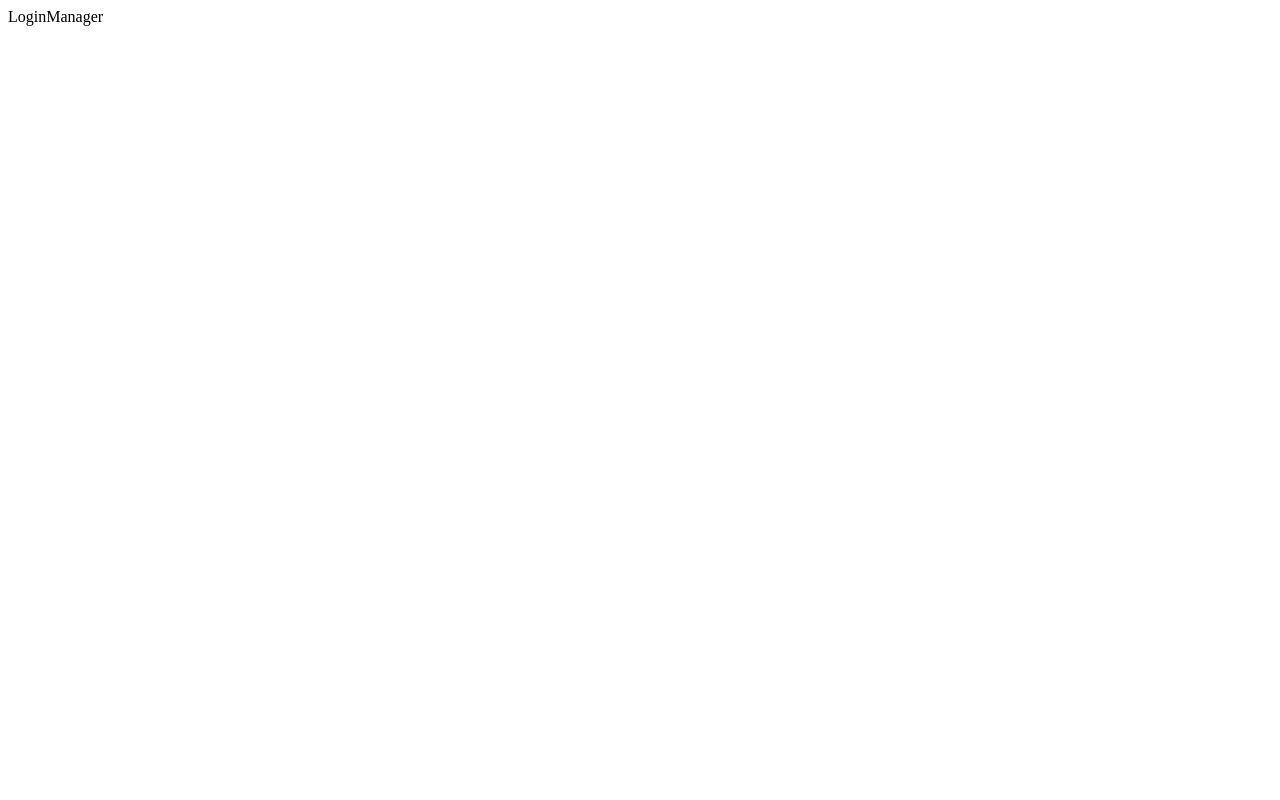
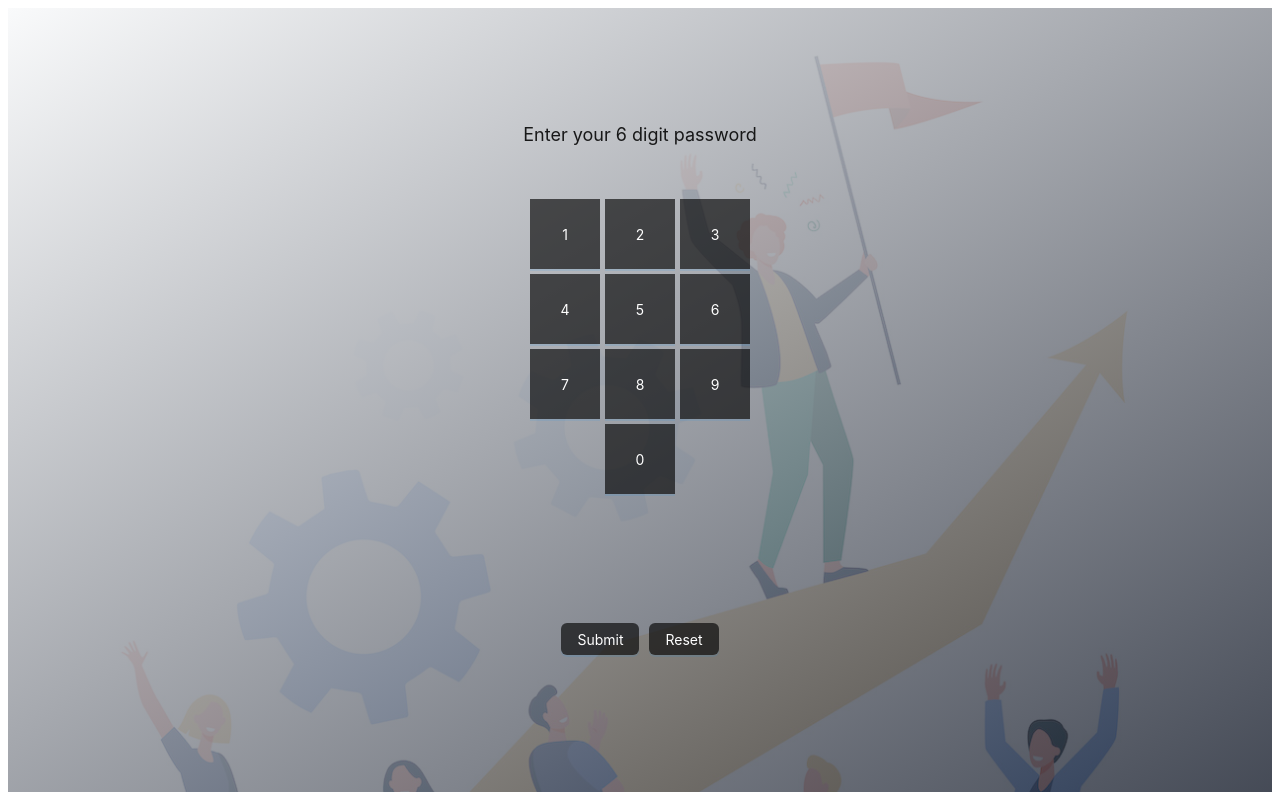
Before and after one commit to Aleks2580/restaurant-management-software, a React (Create React App) app in the folder client/: page /manager in a window 1280 px wide. Built offline with nearby package versions, Linux system fonts and the light colour scheme.

Commit message:
manager auth page

```diff
--- a/client/src/App.js
+++ b/client/src/App.js
@@ -5,6 +5,7 @@ import LoginWaiter from './Components/LoginWaiter/LoginWaiter';
 import MainWaiter from './Components/MainWaiter/MainWaiter';
 import Home from './Components/Home/Home';
 import WrongPassword from './Components/WrongPassword/WrongPassword';
+import MainManager from './Components/MainManager/MainManager';
 
 function App() {
   return (
@@ -15,6 +16,7 @@ function App() {
           <Route path='/manager' element={<LoginManager />} />
           <Route path='/waiter' element={<LoginWaiter />} />
           <Route path='/waiter/main' element={<MainWaiter />} />
+          <Route path='/manager/main' element={<MainManager />} />
           <Route path='/wrong_password' element={<WrongPassword />} />
          </Routes>
     </>
--- a/client/src/Components/Home/Home.jsx
+++ b/client/src/Components/Home/Home.jsx
@@ -47,7 +47,6 @@ const Home = () => {
           {collapsed ? <MenuUnfoldOutlined /> : <MenuFoldOutlined />}
         </Button>
         <Menu
-          // defaultSelectedKeys={["1"]}
           defaultOpenKeys={["sub1"]}
           mode="inline"
           theme="dark"
--- a/client/src/Components/LoginManager/LoginManager.jsx
+++ b/client/src/Components/LoginManager/LoginManager.jsx
@@ -1,6 +1,84 @@
 import React from "react";
+import { useNavigate } from "react-router-dom";
+import { Button, Form } from "antd";
 import style from "./LoginManager.module.css";
+import { useState } from "react";
+import { digits, managers } from "./mockdata";
 
-export default function LoginManager() {
-  return <div>LoginManager</div>;
+export default function Waiter() {
+  const navigate = useNavigate();
+  const [input, setInput] = useState("");
+
+  const inputHandler = (e) => {
+    setInput((prev) => prev + e.target.innerText);
+  };
+
+  const resetHandler = () => {
+    setInput("");
+  };
+
+  const submitHandler = () => {
+    if (managers.password === input) {
+      navigate("/manager/main");
+    } else {
+      setInput("");
+      navigate("/wrong_password");
+    }
+  };
+
+  return (
+    <div className={style.manager}>
+      <Form
+        className={style.form}
+        name="basic"
+        labelCol={{ span: 8 }}
+        wrapperCol={{ span: 16 }}
+        initialValues={{ remember: true }}
+        autoComplete="off"
+      >
+        <span className={style.span}>Enter your 6 digit password</span>
+        <div className={style.digits}>
+          {digits.map((el) => (
+            <Button
+              onClick={inputHandler}
+              className={style.button_manager}
+              type="primary"
+              shape="circle"
+            >
+              {el}
+            </Button>
+          ))}
+        </div>
+        <div>
+          <input
+            className={style.input_manager}
+            value={input
+              .split("")
+              .map((el) => (el = "*"))
+              .join("")}
+          />
+        </div>
+
+        <Form.Item>
+          <div className={style.form_buttons}>
+            <Button
+              onClick={submitHandler}
+              className={style.button}
+              type="primary"
+              htmlType="submit"
+            >
+              Submit
+            </Button>
+            <Button
+              onClick={resetHandler}
+              className={style.button_reset}
+              type="primary"
+            >
+              Reset
+            </Button>
+          </div>
+        </Form.Item>
+      </Form>
+    </div>
+  );
 }
--- a/client/src/Components/LoginManager/LoginManager.module.css
+++ b/client/src/Components/LoginManager/LoginManager.module.css
@@ -14,3 +14,82 @@
   justify-content: center;
   align-items: center;
 }
+
+.digits {
+  display: grid;
+  grid-template-columns: repeat(3, 1fr);
+  grid-template-rows: repeat(4, 1fr);
+  gap: 5px;
+  margin-bottom: 50px;
+  margin-top: 50px;
+}
+
+.digits :first-child {
+  grid-column: 2/3;
+  grid-row: 4/5;
+}
+
+
+.input_manager {
+  margin-bottom: 35px;
+  text-align: center;
+  border: none;
+  letter-spacing: 5px;
+  align-self: center;
+  font-size: 36px;
+  background: none;
+}
+
+.button_manager {
+  width: 70px;
+  height: 70px;
+  border-radius: 0% !important;
+  background-color: rgba(0, 0, 0, 0.637);
+}
+
+.button_manager:hover {
+  background-color: antiquewhite !important;
+  color: rgba(0, 0, 0, 0.637) !important;
+  font-weight: bold;
+}
+
+
+
+.form {
+  width: 300px;
+  display: flex;
+  flex-direction: column;
+  align-items: center;
+  justify-content: center;
+}
+
+.form_buttons {
+  display: flex;
+  flex-direction: row;
+  align-items: center;
+
+}
+.button {
+    margin-right: 10px;
+    background-color: rgba(0, 0, 0, 0.637);
+}
+
+.button:hover {
+  background-color: antiquewhite !important;
+  color: rgba(0, 0, 0, 0.637) !important;
+  font-weight: bold;
+}
+
+.button_reset {
+  background-color: rgba(0, 0, 0, 0.637);
+}
+
+.button_reset:hover {
+  background-color: antiquewhite !important;
+  color: rgba(0, 0, 0, 0.637) !important;
+  font-weight: bold;
+}
+
+.span {
+  font-size: 18px;
+}
--- /dev/null
+++ b/client/src/Components/LoginManager/mockdata.js
@@ -0,0 +1,6 @@
+export const digits = Array.from(Array(10).keys());
+
+export const managers = {
+  name: 'Sam',
+  password: '123456'
+}
--- a/client/src/Components/LoginWaiter/LoginWaiter.module.css
+++ b/client/src/Components/LoginWaiter/LoginWaiter.module.css
@@ -46,6 +46,12 @@
   background-color: rgba(0, 0, 0, 0.637);
 }
 
+.button_waiter:hover {
+  background-color: antiquewhite !important;
+  color: rgba(0, 0, 0, 0.637) !important;
+  font-weight: bold;
+}
+
 
 
 .form {
@@ -59,17 +65,30 @@
 .form_buttons {
   display: flex;
   flex-direction: row;
-  align-items: stretch;
+  align-items: center;
+
 }
 .button {
     margin-right: 10px;
     background-color: rgba(0, 0, 0, 0.637);
-  }
+}
+
+.button:hover {
+  background-color: antiquewhite !important;
+  color: rgba(0, 0, 0, 0.637) !important;
+  font-weight: bold;
+}
 
 .button_reset {
   background-color: rgba(0, 0, 0, 0.637);
 }
 
+.button_reset:hover {
+  background-color: antiquewhite !important;
+  color: rgba(0, 0, 0, 0.637) !important;
+  font-weight: bold;
+}
+
 .span {
   font-size: 18px;
 }
--- /dev/null
+++ b/client/src/Components/MainManager/MainManager.jsx
@@ -0,0 +1,5 @@
+import React from "react";
+
+export default function MainManager() {
+  return <div>MainManager</div>;
+}
```
